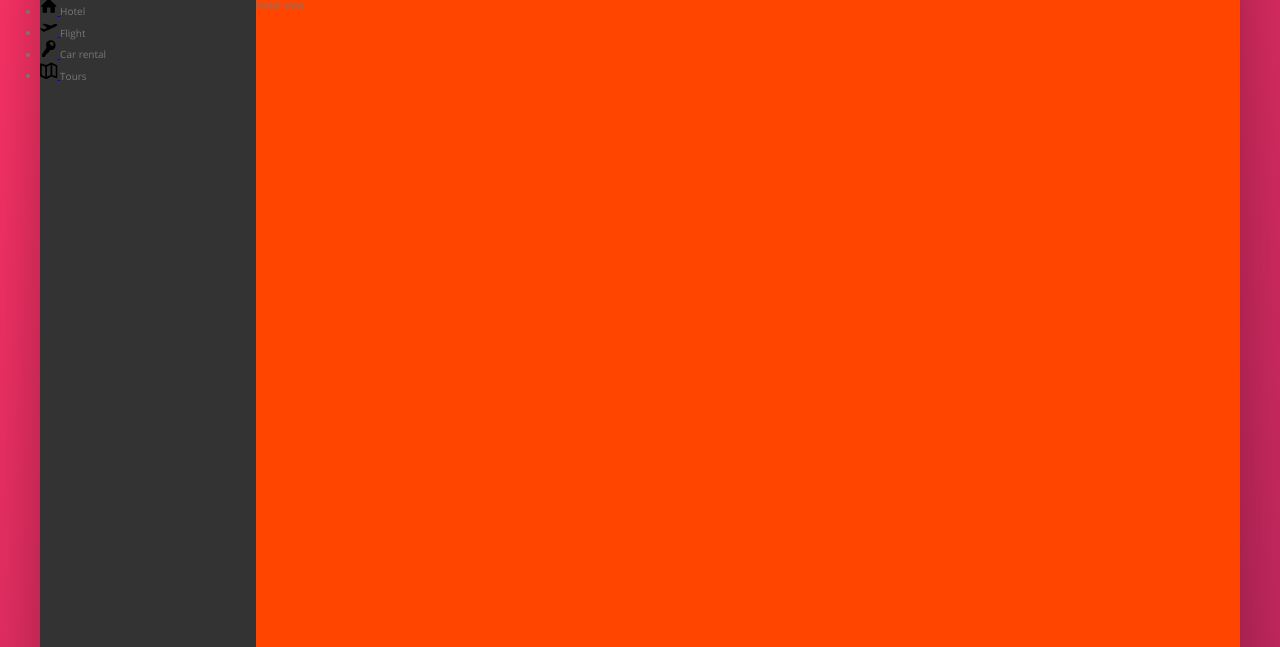
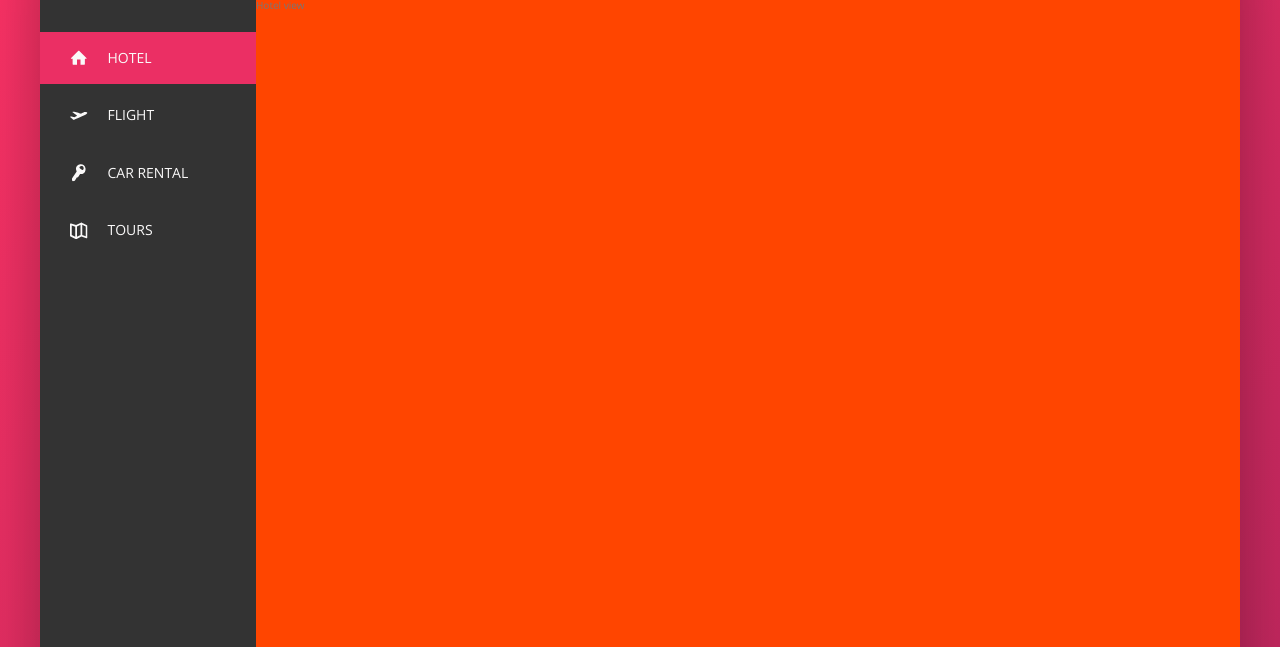
Before and after one commit to GabrielFalcom/Trillo, a website: page index.html in a window 1280 px wide. Shown: the part 153-800 px from the top of the page. Drawn offline with nearby package versions, Linux system fonts and the light colour scheme.

Commit message:
finish sider nav

```diff
--- a/index.html
+++ b/index.html
@@ -49,37 +49,37 @@
             <div class="content">
                 <nav class="sidebar">
                     <ul class="side-nav">
-                        <li class="side-nav__item">
+                        <li class="side-nav__item side-nav__item--active">
                             <a href="#" class="side-nav__link">
                                 <svg class="side-nav__icon">
                                     <use xlink:href="img/sprite.svg#icon-home"></use>
                                 </svg>
+                                <span> Hotel </span>
                             </a>
-                            <span> Hotel </span>
                         </li>
                         <li class="side-nav__item">
                             <a href="#" class="side-nav__link">
                                 <svg class="side-nav__icon">
                                     <use xlink:href="img/sprite.svg#icon-aircraft-take-off"></use>
                                 </svg>
+                                <span> Flight </span>
                             </a>
-                            <span> Flight </span>
                         </li>
                         <li class="side-nav__item">
                             <a href="#" class="side-nav__link">
                                 <svg class="side-nav__icon">
                                     <use xlink:href="img/sprite.svg#icon-key"></use>
                                 </svg>
+                                <span> Car rental </span>
                             </a>
-                            <span> Car rental </span>
                         </li>
                         <li class="side-nav__item">
                             <a href="#" class="side-nav__link">
                                 <svg class="side-nav__icon">
                                     <use xlink:href="img/sprite.svg#icon-map"></use>
                                 </svg>
+                                <span> Tours </span>
                             </a>
-                            <span> Tours </span>
                         </li>
                     </ul>
 
--- a/sass/_base.scss
+++ b/sass/_base.scss
@@ -31,6 +31,9 @@ Grey dark 3: #999
     --color-grey-dark-3: #999;
 
     --shadow-dark: 0 2rem 6rem rgba(0,0,0,.3);
+    --shadow-light: 0 2rem 5rem rgba(0,0,0,.06);
+
+    --line: 1px solid var(--color-grey-light-2);
 }
 
 * {
--- a/sass/_component.scss
+++ b/sass/_component.scss
@@ -120,17 +120,61 @@
 ////////////////////////////////////////////////
 // SIDE NAVIGATION
 .side-nav {
+    font-size: 1.4rem;
+    list-style: none;
+    margin-top: 3.5rem;
+
     &__item {
+       position: relative;
 
+       &:not(:last-child) {
+           margin-bottom: .5rem;
+       }
     }
 
-    &__link {
+    &__item::before {
+        content: '';
+        position: absolute;
+        top: 0;
+        left: 0;
+        height: 100%;
+        width: 3px;
+        background-color: var(--color-primary);
+        transform: scaleY(0);
+        transition: transform .2s,
+                    width .4s cubic-bezier(1,0,0,1) .2s,
+                    background-color .1s;
+    }
 
+    &__item:hover::before,
+    &__item--active::before {
+        transform: scaleY(1);
+        width: 100%;
+    }
+
+    &__item:active::before {
+        background-color: var(--color-primary-light);
+    }
+
+    &__link:link,
+    &__link:visited {
+        color: var(--color-grey-light-1);
+        text-decoration: none;
+        text-transform: uppercase;
+        display: block;
+        padding: 1.5rem 3rem;
+        position: relative;
+        z-index: 10;
+
+        display: flex;
+        align-items: center;
     }
 
     &__icon {
         width: 1.75rem;
         height: 1.75rem;
+        margin-right: 2rem;
+        fill: currentColor;
     }
 
 }
```
Also changed, not shown: css/style.css.
